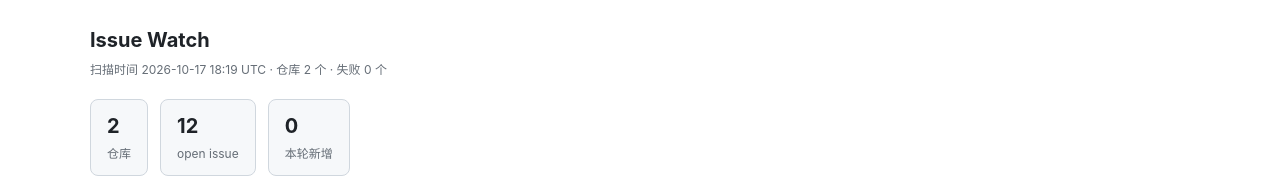
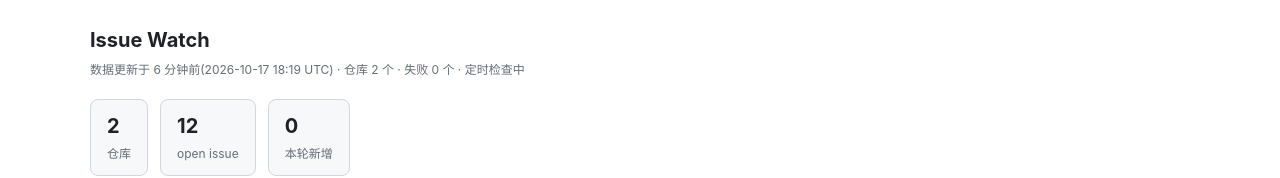
Before and after one commit to ruanbw/issue-watch, a plain HTML site: page docs/index.html in a window 1280 px wide. Shown: the top 178 px of the page. Drawn offline with Linux system fonts and the light colour scheme.

Commit message:
fix: 页面时间改为'数据更新于 + 相对时间',避免看起来像卡住

```diff
--- a/docs/index.html
+++ b/docs/index.html
@@ -78,9 +78,10 @@ let data = null;
 function render(d) {
   data = d;
   const s = d.stats || {};
+  // 只在数据真的有变化时才刷新时间戳,所以这里说"数据更新于",并带上相对时间
   document.getElementById('meta').textContent = d.generatedAt
-    ? '扫描时间 ' + fmt(d.generatedAt) + ' · 仓库 ' + (s.total ?? '—') +
-      ' 个 · 失败 ' + (s.unreachable ?? 0) + ' 个'
+    ? '数据更新于 ' + ago(d.generatedAt) + '(' + fmt(d.generatedAt) + ') · 仓库 ' +
+      (s.total ?? '—') + ' 个 · 失败 ' + (s.unreachable ?? 0) + ' 个 · 定时检查中'
     : '尚未扫描 —— 在 Actions 里运行一次 issue-watch workflow,然后刷新本页';
 
   document.getElementById('stats').innerHTML = [
```
